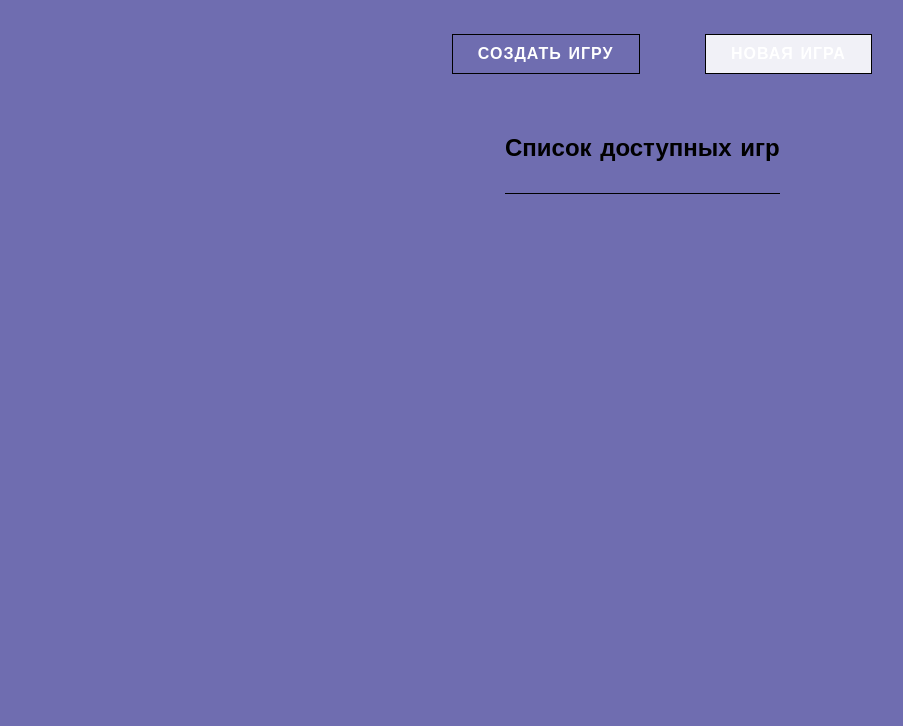
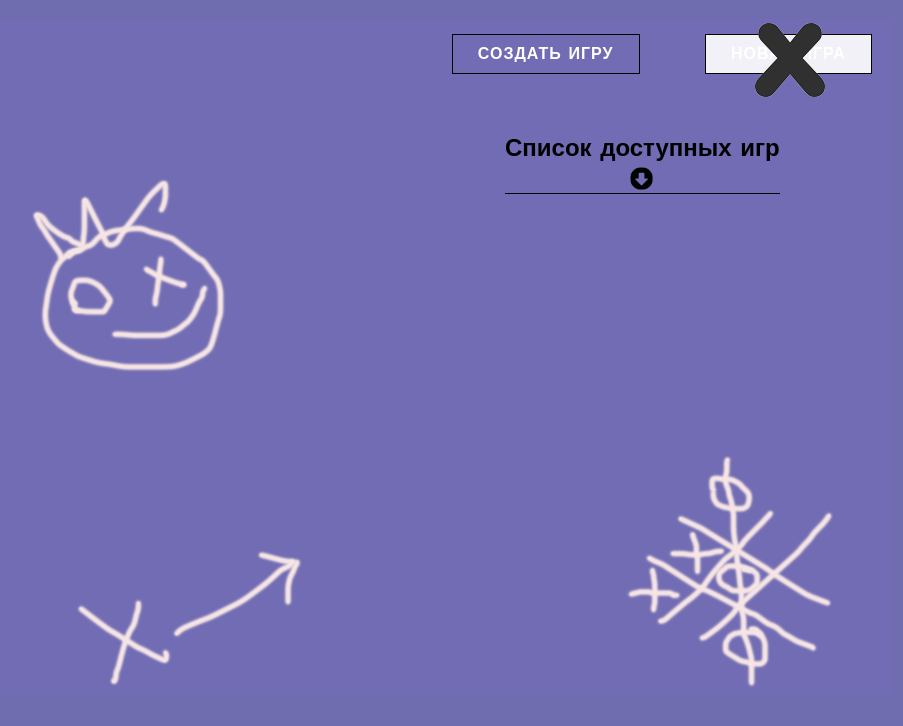
Before and after one commit to D-plus/GameApp-X0, a plain HTML site: page index.html in a window 1280 px wide. Shown: the top 726 px of the page, without its empty margins (7-910 px from the left). Drawn offline with Linux system fonts and the light colour scheme.

Commit message:
path to styles is changed

```diff
--- a/styles/style.css
+++ b/styles/style.css
@@ -9,7 +9,7 @@ body {
   margin: 0;
   height: 2000px;
   overflow: hidden;
-  background: url(images/4.png) 0 0 no-repeat;
+  background: url(../images/4.png) 0 0 no-repeat;
   font-family: 'Comic Sans MS', sans-serif;
 }
 
@@ -218,7 +218,7 @@ body dialog::backdrop {
   top: -31%;
   width: 70px;
   height: 74px;
-  background: url(images/x1.png) 0 0 no-repeat;
+  background: url(../images/x1.png) 0 0 no-repeat;
 }
 .btn:disabled:hover {
   background-color: rgba(255, 255, 255, 0.9);
@@ -236,5 +236,5 @@ body dialog::backdrop {
   left: 45%;
   width: 25px;
   height: 25px;
-  background: url(images/s.png) 0 0 no-repeat;
+  background: url(../images/s.png) 0 0 no-repeat;
 }
```
